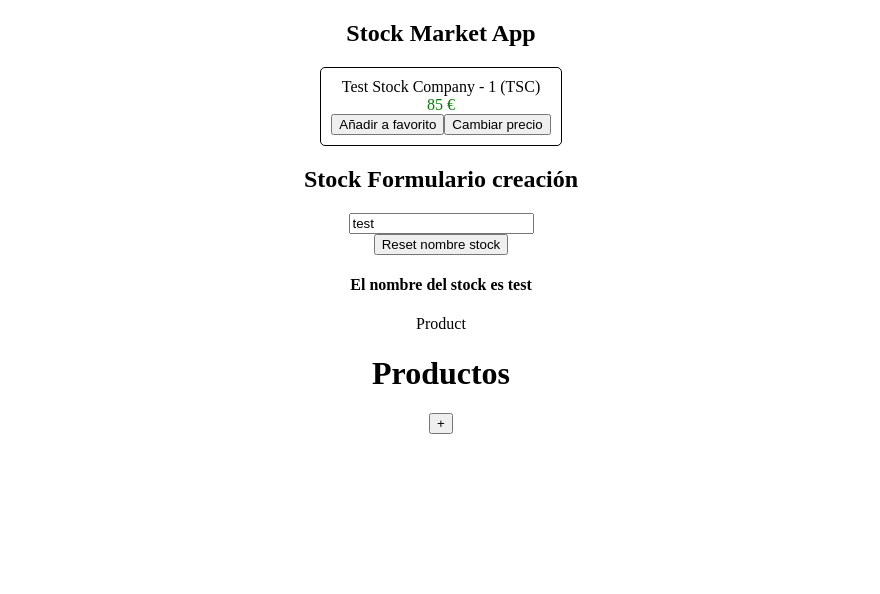
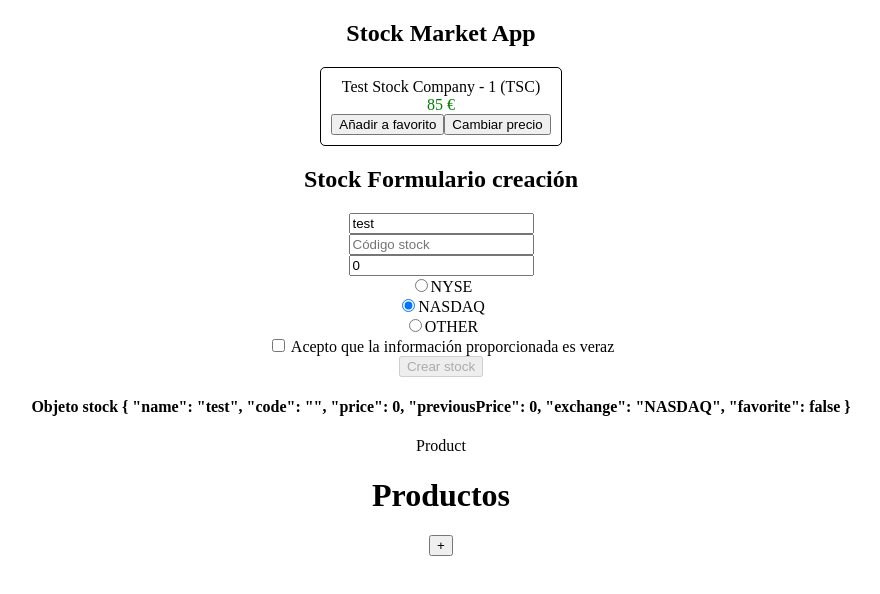
Before and after one commit to acovex/angularFundamentals, an Angular app in the folder curso-angular/: page / in a window 1280 px wide. Shown: the top 594 px of the page, without its empty margins (199-1079 px from the left). Built offline with nearby package versions, Linux system fonts and the light colour scheme.

Commit message:
Complete form

```diff
--- a/curso-angular/src/app/shared/models/stock.model.ts
+++ b/curso-angular/src/app/shared/models/stock.model.ts
@@ -1,7 +1,7 @@
 export class Stock {
 
   public favorite: boolean;
-  constructor(public name: string, public code: string, public price: number, public previousPrice: number) {
+  constructor(public name: string, public code: string, public price: number, public previousPrice: number, public exchange?: string) {
     this.favorite = false;
   }
   public isPositiveChange(): boolean {
--- a/curso-angular/src/app/shared/stocks/create-stock/create-stock.component.html
+++ b/curso-angular/src/app/shared/stocks/create-stock/create-stock.component.html
@@ -1,10 +1,32 @@
 <h2>Stock Formulario creación</h2>
 <div class="form-group">
-  <form>
+  <form (ngSubmit)="createStock()">
     <div class="stock-name">
-      <input type="text" placeholder="Stock Name" name="stockName" [(ngModel)]="stock.name">
+      <input type="text" placeholder="Nombre stock" name="stockName" [(ngModel)]="stock.name">
     </div>
+    <div class="stock-code">
+      <input type="text" placeholder="Código stock" name="stockCode" [(ngModel)]="stock.code">
+    </div>
+    <div class="stock-code">
+      <input type="number" placeholder="Precio stock" name="stockPrice" [ngModel]="stock.price"
+        (ngModelChange)="setStockPrice($event)">
+    </div>
+    <div class="stock-exchange">
+      <div>
+        <input type="radio" name="stockExchange" [(ngModel)]="stock.exchange" value="NYSE">NYSE
+      </div>
+      <div>
+        <input type="radio" name="stockExchange" [(ngModel)]="stock.exchange" value="NASDAQ">NASDAQ
+      </div>
+      <div>
+        <input type="radio" name="stockExchange" [(ngModel)]="stock.exchange" value="OTHER">OTHER
+      </div>
+    </div>
+    <div class="stock-confirm">
+      <input type="checkbox" name="stockConfirm" [(ngModel)]="confirmed">
+      Acepto que la información proporcionada es veraz
+    </div>
+    <button [disabled]="!confirmed" type="submit">Crear stock</button>
   </form>
-  <button (click)="stock.name='test'">Reset nombre stock</button>
 </div>
-<h4>El nombre del stock es {{stock.name}}</h4>
+<h4>Objeto stock {{stock | json}}</h4>
--- a/curso-angular/src/app/shared/stocks/create-stock/create-stock.component.ts
+++ b/curso-angular/src/app/shared/stocks/create-stock/create-stock.component.ts
@@ -9,12 +9,24 @@ import { Stock } from '../../models/stock.model';
 export class CreateStockComponent implements OnInit {
 
   public stock: Stock;
-
+  public confirmed: boolean;
   constructor() {
-    this.stock = new Stock('test', '', 0, 0);
+    this.confirmed = false;
+    this.stock = new Stock('test', '', 0, 0, 'NASDAQ');
   }
 
   ngOnInit() {
   }
 
+  public setStockPrice(price: number) {
+    if (price !== this.stock.price) {
+      this.stock.previousPrice = this.stock.price;
+    }
+    this.stock.price = price;
+  }
+
+  public createStock() {
+    console.log('Creando stock ', this.stock);
+  }
+
 }
```
